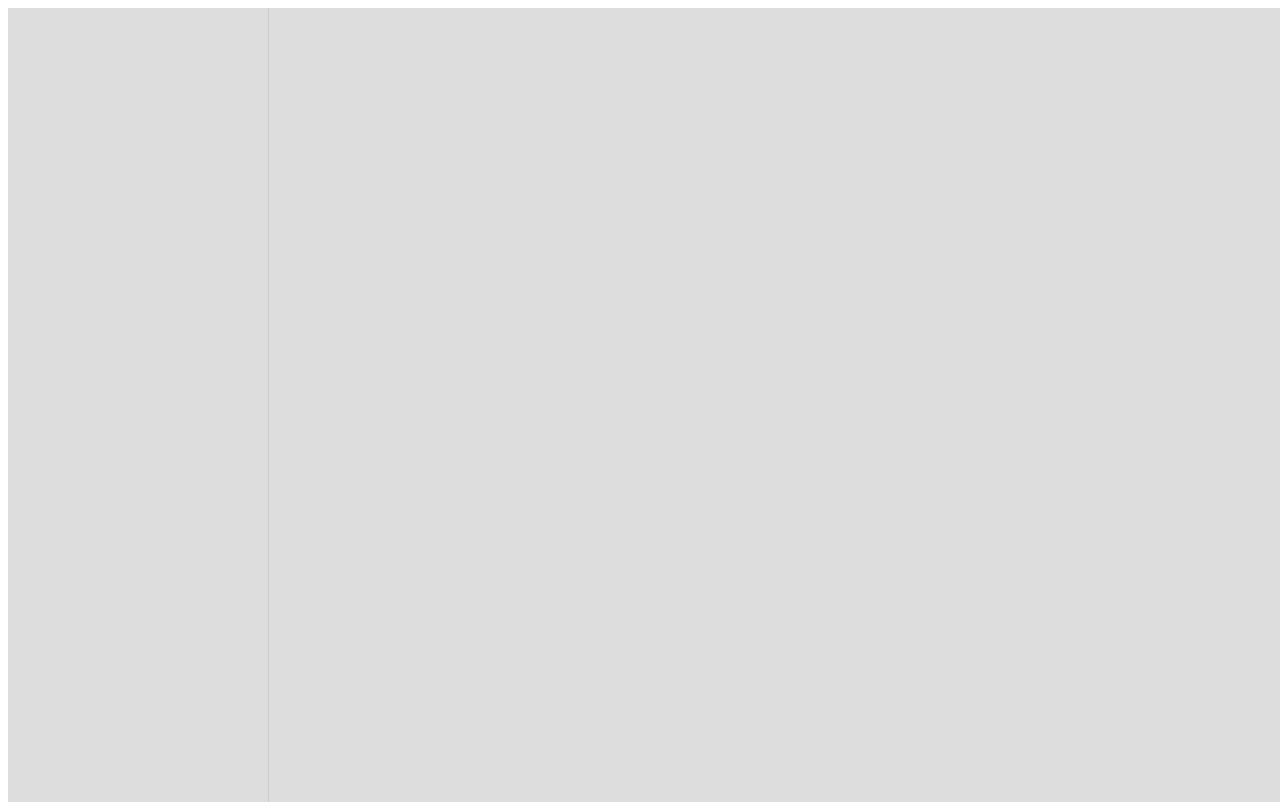
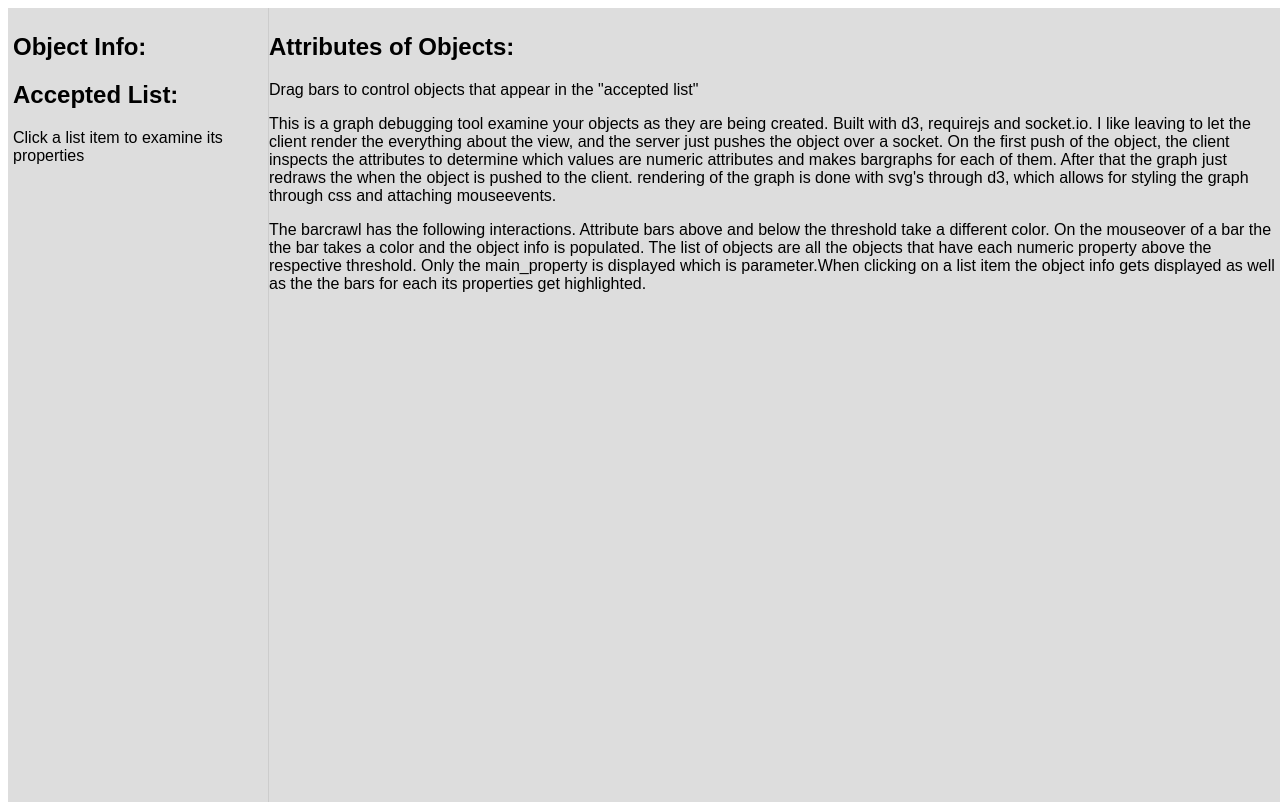
Before and after one commit to aedoran/barcrawl, a plain HTML site: page index.html in a window 1280 px wide. Drawn offline with Linux system fonts and the light colour scheme; no server answers.

Commit message:
added in description in the default homepage

```diff
--- a/index.html
+++ b/index.html
@@ -7,12 +7,32 @@
 
   <body>
     <div class="options frame">
+      <h2>Object Info:</h2>
       <div id="info_container"></div>
+      <h2>Accepted List:</h2>
+      <p>Click a list item to  examine its properties</p>
       <div id="list"></div>
     </div>
     <div class="main frame">
-      <div id="props">
-      </div>
+      <h2>Attributes of Objects:</h2>
+      <p>Drag bars to control objects that appear in the "accepted list"</p>
+      <div id="props"></div>
+      <p>This is a graph debugging tool examine your objects as they are being created.
+      Built with d3, requirejs and socket.io.  I like leaving to let the client render
+      the everything about the view, and the server just pushes the object over a socket.
+      On the first push of the object, the client inspects the attributes to determine
+      which values are numeric attributes and makes bargraphs for each of them.  After
+      that the graph just redraws the when the object is pushed to the client.
+      rendering of the graph is done with svg's through d3, which allows for styling the
+      graph through css and attaching mouseevents.</p>
+      <p>
+      The barcrawl has the following interactions.  Attribute bars above and below the
+      threshold take a different color.  On the mouseover of a bar the the bar takes a color
+      and the object info is populated.  The list of objects are all the objects that have
+      each numeric property above the respective threshold. Only the main_property is
+      displayed which is parameter.When clicking on a list item the object info gets displayed
+      as well as the the bars for each its properties get highlighted.
+      </p>
     </div>
   </body>
 
--- a/public/css/style.css
+++ b/public/css/style.css
@@ -30,7 +30,7 @@ body {
 
 .chart {
   border:1px solid #888;
-  width:200px;
+  width:500px;
   height:50px;
 }
 
```
